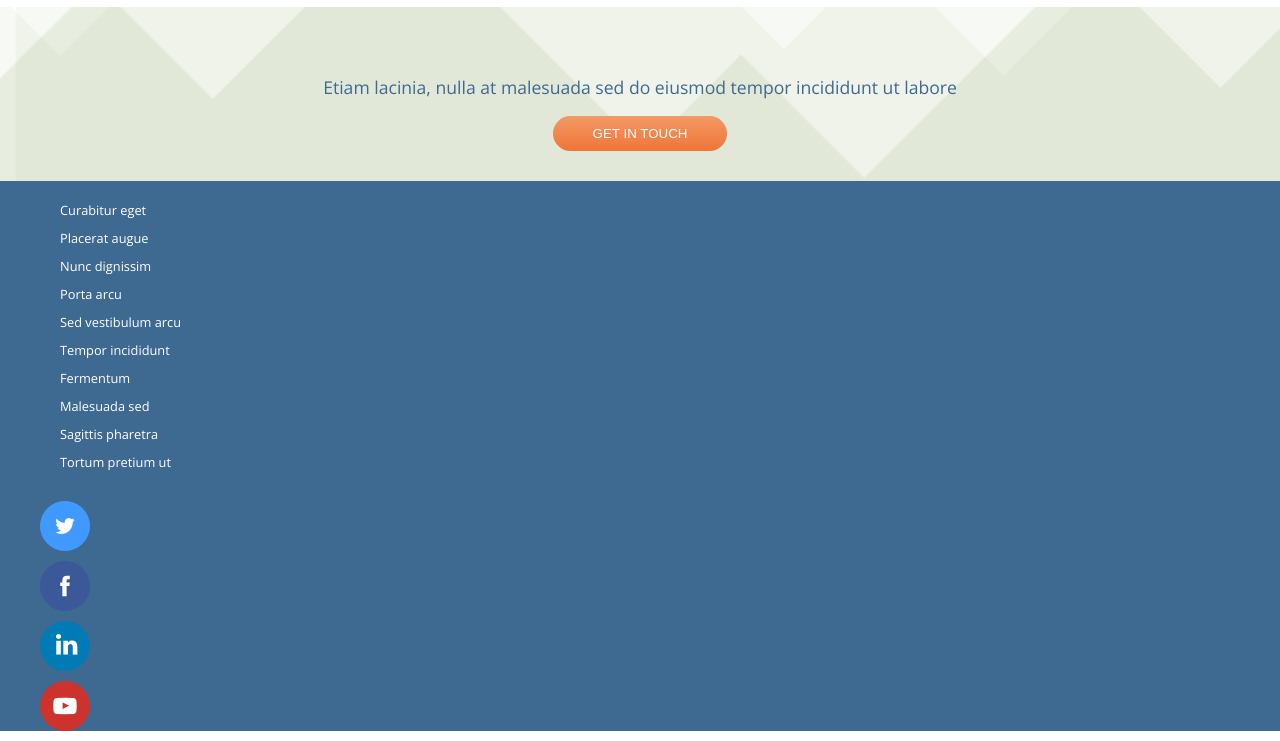
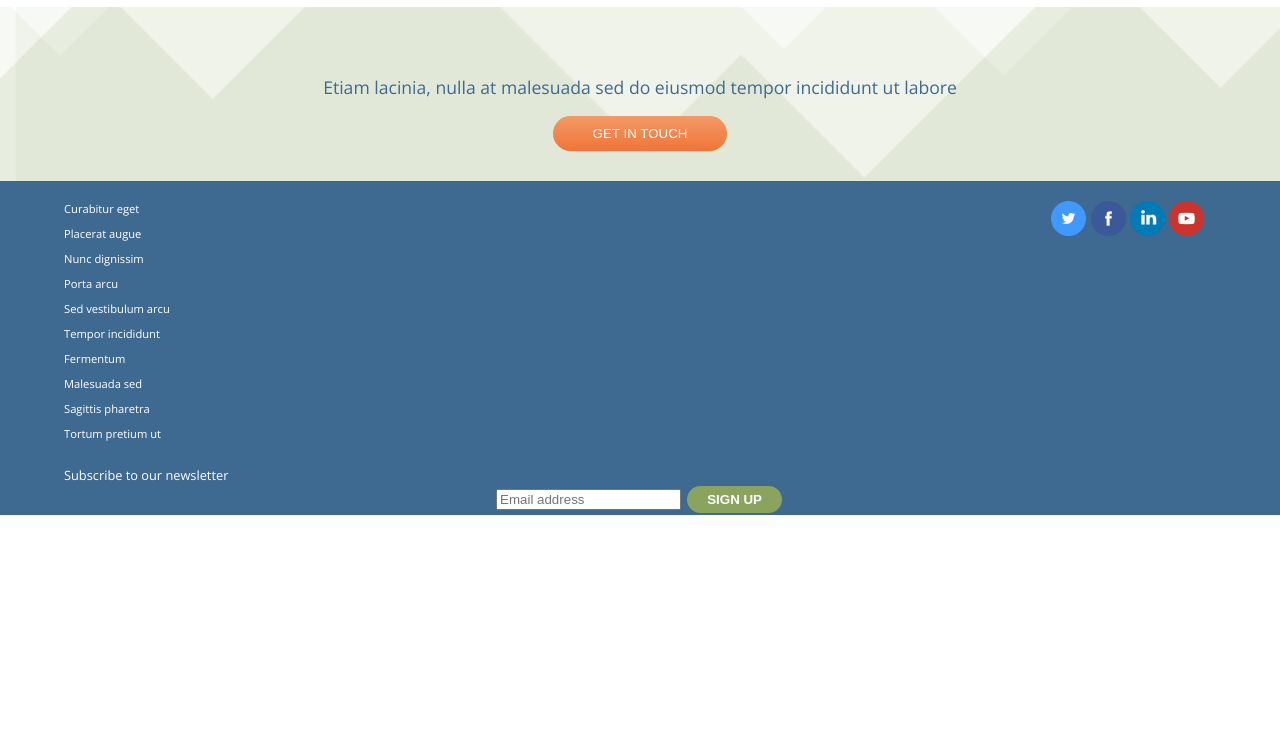
Before and after one commit to endyranaudo/Trial-by-front-end, a website: page public/index.html in a window 1280 px wide. Shown: the part 1796-2537 px from the top of the page. After the commit the page ends 2311 px from the top, so only its background shows below. Drawn offline with nearby package versions, Linux system fonts and the light colour scheme.

Commit message:
start working on signup button

```diff
--- a/public/index.html
+++ b/public/index.html
@@ -69,6 +69,7 @@
         <div class="container">
             <div class="city-card">
                 <img class="city-pic" src="./images/photo-bridge.jpg" alt="london-bridge">
+                </div>
                 <h4>Fusce gravid arcu</h4>
                 <p class="date"> THU 06/06/2019 </p>
                 <p class="city-description">Nulla sed ut perspiciatis unde omnis iste natus error sit</p>
@@ -103,9 +104,7 @@
     </section>
 
     <section class="menu-bottom">
-        <div class="container-menu">
-            <div class="row">
-                <div class="column">
+        <div class="row container">
             <div class="col-one">
                 <ul>
                     <li>Curabitur eget</li>
@@ -120,8 +119,7 @@
                     <li>Tortum pretium ut</li>
                 </ul>
             </div>
-                </div>
-                <div class="column">
+
             <div class="col-two">
                 <img src="./images/icon-twitter.png" alt="twitter">
                 <img src="./images/icon-facebook.png" alt="facebook">
@@ -129,9 +127,16 @@
                 <img src="./images/icon-youtube.png" alt="youtube">
             </div>
         </div>
+
+        <div class="container">
+            <div class="subscribe">
+                <p>Subscribe to our newsletter</p>
+                <div>
+                    <input type="email" placeholder="Email address">
+                    <button><strong>SIGN UP</strong></button>
                 </div>
             </div>
-
+        </div>
     </section>
 
 
--- a/public/scss/styles.scss
+++ b/public/scss/styles.scss
@@ -1,4 +1,6 @@
 @import 'vars';
+
+// GENERAL
 
 body {
     font-family: $body-font;
@@ -59,9 +61,9 @@ nav {
     margin-bottom: 50px;
 }
 
-
-.city {
-    text-align: center;
+.filter {
+    background-color: $blue;
+    background-blend-mode: overlay;
 }
 
 // #### SMALL ####
@@ -85,7 +87,6 @@ nav {
     height: 15px;
     margin: 10px 0;
 }
-
 
 // SECTION HEADER
 
@@ -139,6 +140,7 @@ header {
 // ARTICLE CITY
 
 .city {
+    text-align: center;
     .city-card{
     margin-bottom: 8px;
     };
@@ -197,32 +199,59 @@ header {
 
 // SECTION BOTTOM MENU
 
-.container-menu {
-    margin: 0 2.5rem;
-}
+// .container-menu {
+//     margin: 0 2.5rem;
+// }
 
 .menu-bottom {
     background-color: $blue;
     color: #fff;
 
+    .row {
+        display: flex;
+        margin-bottom: 15px;
+    };
     .col-one {
+        flex: 6;
         ul {
             text-decoration: none;
             margin: 0;
-            padding: 20px;
+            padding: 20px 0 0 0;
         };
         li {
             list-style-type: none;
-            font-size: 0.8rem;
+            font-size: 0.7rem;
             margin-bottom: 10px;
         }
 
     };
     .col-two {
+        flex: 1;
+        flex-direction: column;
+        display: block;
+        padding: 20px 0 0 0;
+
         img {
-            height: 50px;
-            display: block;
+            height: 35px;
             margin-bottom: 10px;
+            position: right;
         }
+    };
+    .subscribe {
+        text-align: center;
+        p {
+            margin: 0;
+            text-align: left;
+            font-size: 0.8rem
+        }
+        button {
+            background: $green;
+            color: #fff;
+            margin: 2px;
+            padding: 6px 20px;
+            border-radius: 25px;
+            border: none;
+            };
+
     }
 }
```
Also changed, not shown: public/scss/styles.css, 1 other file. Lines whose indentation alone changed are shown as unchanged.
